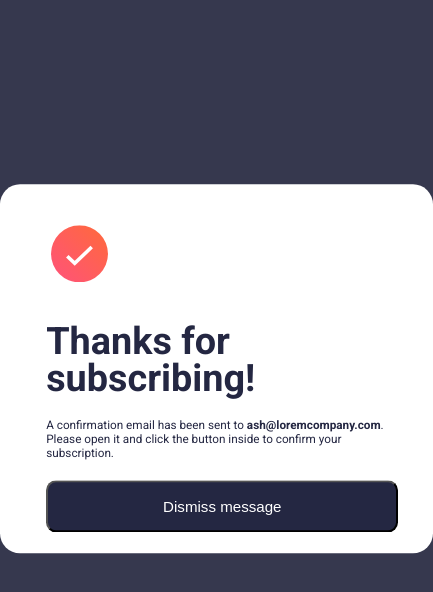
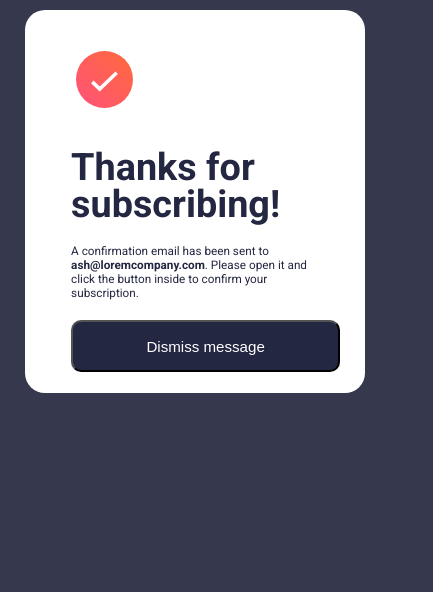
Before and after one commit to bcstith75/newsletter-signup, a plain HTML site: page confirm.html in a window 390 px wide. Shown: the whole page, 433 px wide, since content can reach past the window. Drawn offline with Linux system fonts and the light colour scheme.

Commit message:
fixed spacing for mobile

```diff
--- a/style.css
+++ b/style.css
@@ -254,4 +254,13 @@ body {
     width:375px;
   }
 
+  .confirm-box {
+    display: flex;
+    background-color: #FFF;
+    border-radius: 20px;
+    width: 40.5rem;
+    margin: 0 auto;
+    translate: 0 10px;
+  }
+
 }
```
